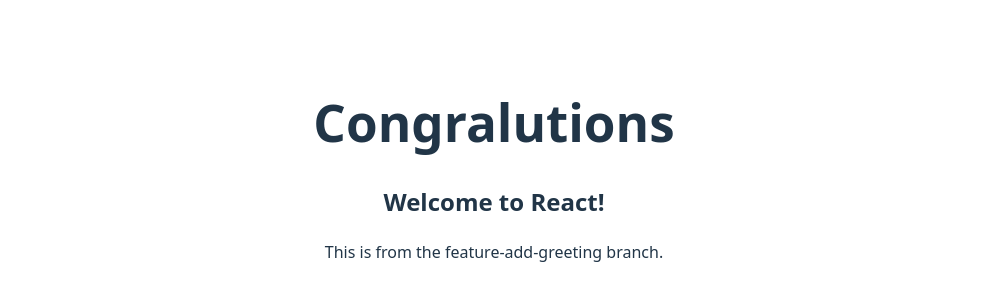
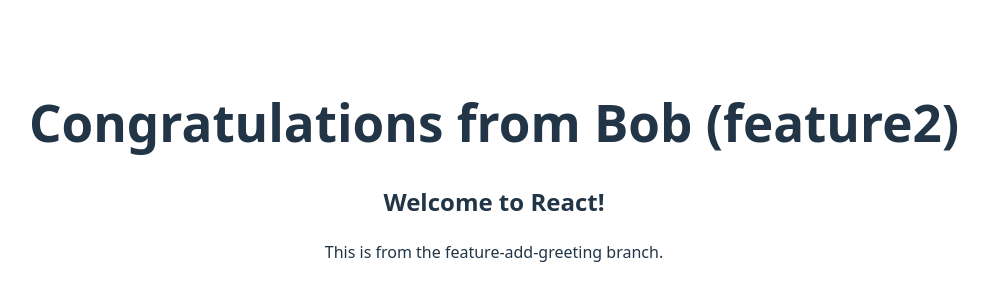
Before and after one commit to Abhiram-JV/-2400032963--InSemExam, a React (Vite) app: page / in a window 1280 px wide. Shown: the part 238-538 px from the top of the page, without its empty margins (146-1134 px from the left). Built offline with nearby package versions, Linux system fonts and the light colour scheme.

Commit message:
feature2: update heading in App.jsx

```diff
--- a/src/App.jsx
+++ b/src/App.jsx
@@ -6,7 +6,7 @@
 function App() {
   return (
     <div style={{ textAlign: "center", marginTop: "50px" }}>
-      <h1>Congralutions</h1>
+      <h1>Congratulations from Bob (feature2)</h1>
       <h2>Welcome to React!</h2>
       <p>This is from the feature-add-greeting branch.</p>
     </div>
```
